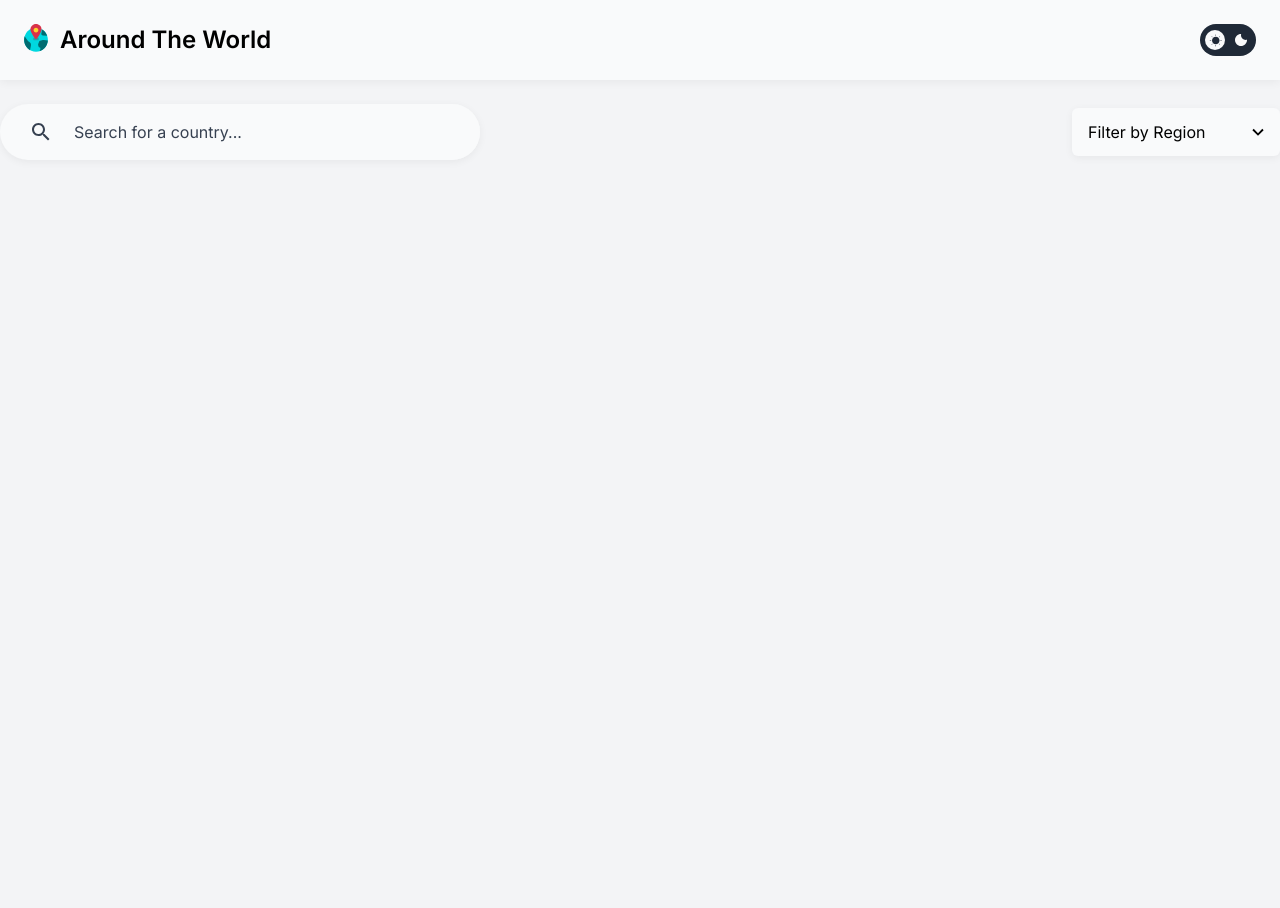
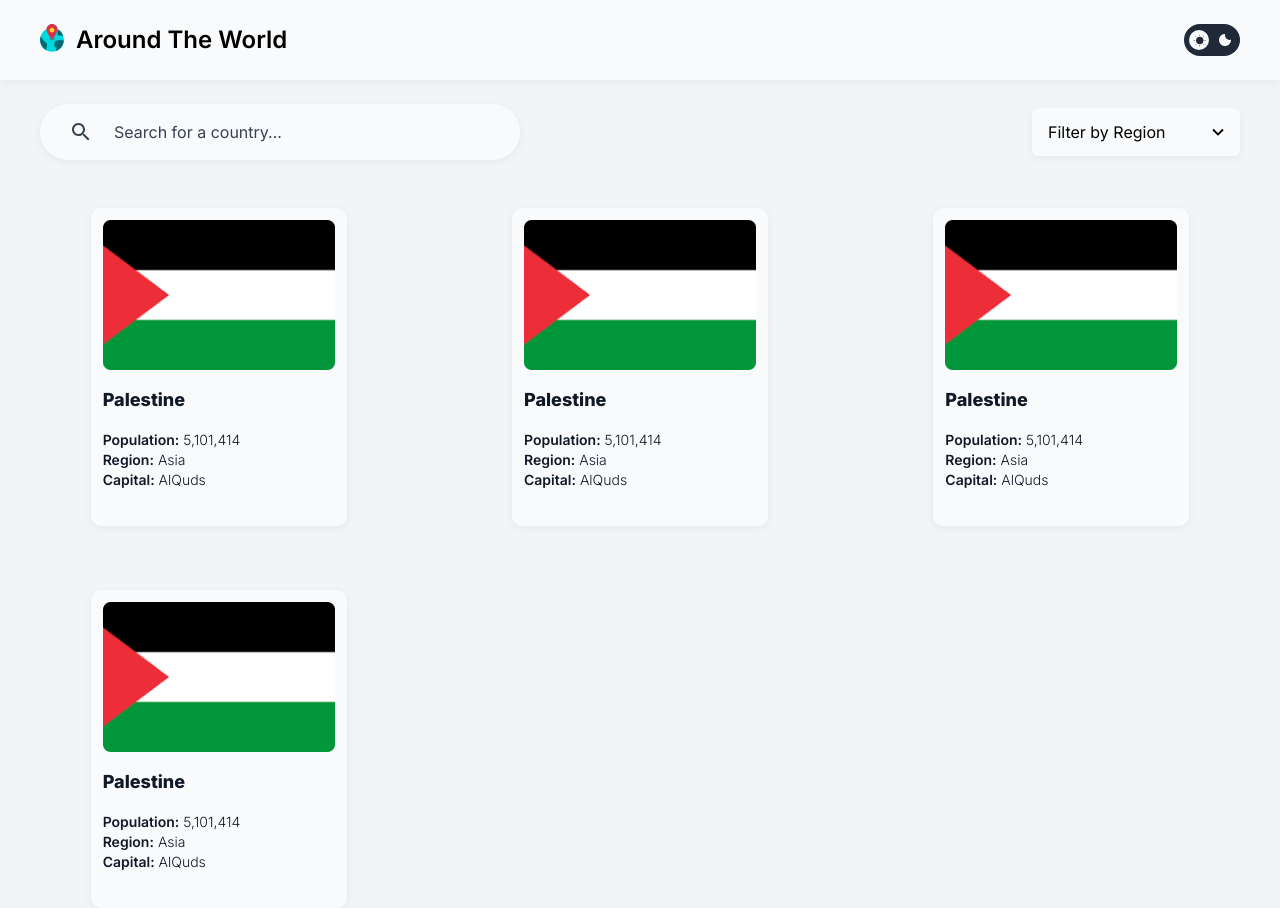
Before and after one commit to nureddinhaji/around-the-world, a React (Vite) app: page / in a window 1280 px wide. Before the commit the page ends 800 px from the top, so only its background shows below. Built offline with nearby package versions, Linux system fonts and the light colour scheme.

Commit message:
add CountriesList and CountryCard components, update Tailwind CSS configuration, and remove unused styles

```diff
--- a/src/App.jsx
+++ b/src/App.jsx
@@ -1,3 +1,4 @@
+import CountriesList from "./Components/CountriesList"
 import FilterAndSearch from "./Components/FilterAndSearch"
 import Header from "./Components/Header"
 
@@ -7,6 +8,7 @@ function App() {
     <>
       <Header />
       <FilterAndSearch />
+      <CountriesList />
     </>
   )
 }
--- /dev/null
+++ b/src/Components/CountriesList.jsx
@@ -0,0 +1,12 @@
+import CountryCard from "./CountryCard";
+
+export default function CountriesList() {
+  return (
+    <div className="container grid gap-16 grid-cols-[repeat(auto-fill,minmax(264px,1fr))] justify-items-center mt-12">
+      <CountryCard />
+      <CountryCard />
+      <CountryCard />
+      <CountryCard />
+    </div>
+  );
+}
--- /dev/null
+++ b/src/Components/CountryCard.jsx
@@ -0,0 +1,15 @@
+export default function CountryCard() {
+    return(
+        <a href="#" className="shadow-myShadow px-3 pt-3 pb-9 bg-gray-50 dark:bg-gray-800 text-gray-900 dark:text-gray-100 rounded-[10px] flex flex-col gap-4 w-64">
+            <div >
+                <img src="/flag.png" alt="flag" />
+            </div>
+            <h2 className="text-lg font-extrabold">Palestine</h2>
+            <div>
+                <p className="text-sm space-x-1"><span className="font-semibold">Population:</span><span className="font-light">5,101,414</span></p>
+                <p className="text-sm  space-x-1"><span className="font-semibold">Region:</span><span className="font-light">Asia</span></p>
+                <p className="text-sm  space-x-1"><span className="font-semibold">Capital:</span><span className="font-light">AlQuds</span></p>
+            </div>
+        </a>
+    )
+}
--- a/src/index.css
+++ b/src/index.css
@@ -7,7 +7,4 @@
     font-family: "inter", sans-serif;
     @apply bg-gray-100 dark:bg-gray-900;
   }
-  .container {
-    @apply m-auto;
-  }
 }
--- a/tailwind.config.js
+++ b/tailwind.config.js
@@ -6,6 +6,16 @@ export default {
     "./src/**/*.{js,ts,jsx,tsx}",
   ],
   theme: {
+    container: {
+      center: true,
+      screens: {
+        sm: '579px',
+        md: '768px',
+        lg: '992px',
+        xl: '1200px',
+        '2xl': '1400px',
+      },
+    },
     extend: {
       boxShadow: {
         myShadow: '0px 2px 9px 0px #0000000E',
```
Also changed, not shown: public/flag.png (added).
